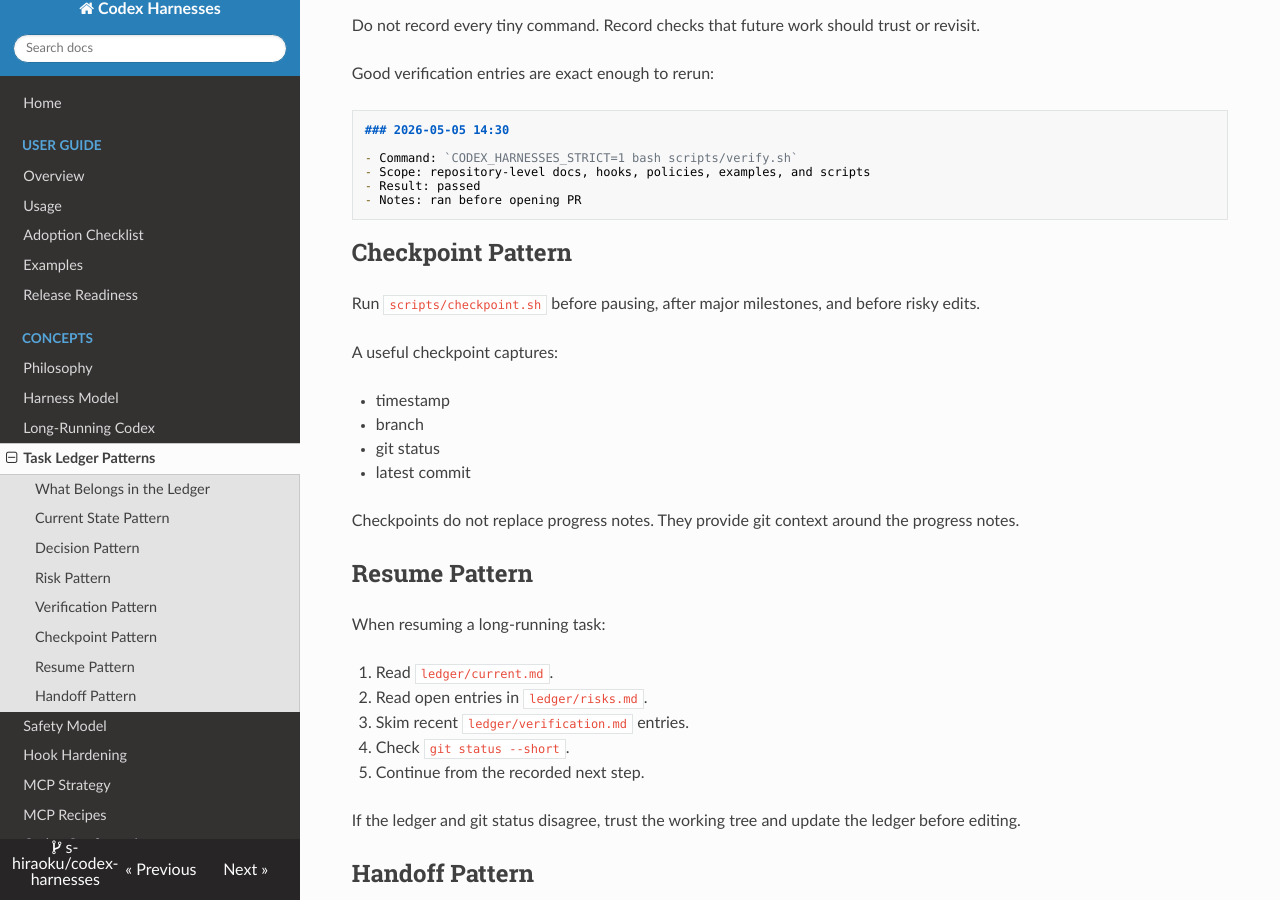
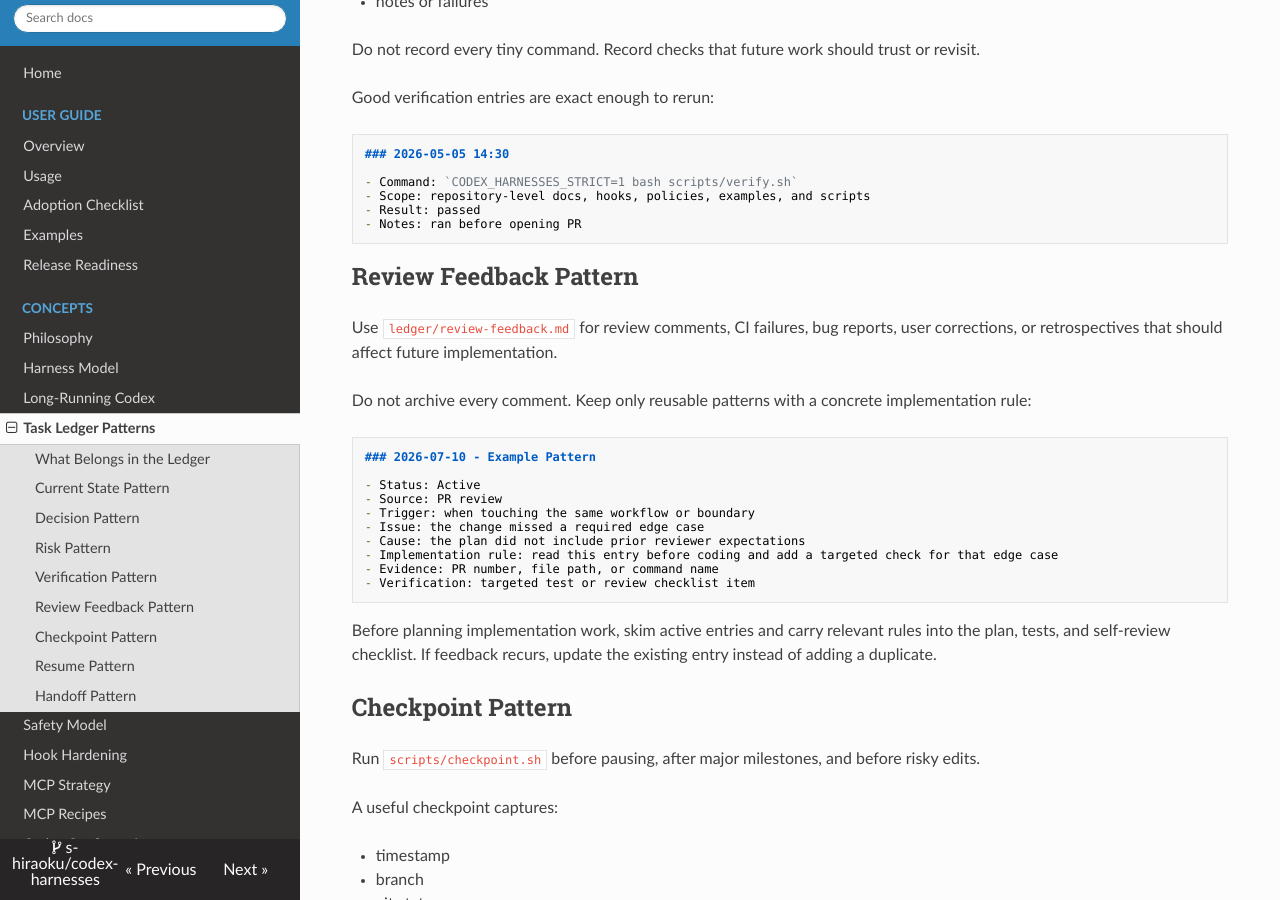
Before and after one commit to s-hiraoku/codex-harnesses, an MkDocs documentation site: the page built from docs/task-ledger-patterns.md, in a window 1280 px wide and 900 px high, scrolled down 2130 px. Built offline with MkDocs 1.6.1, drawn with Linux system fonts in a browser that asks for light colours; nearby versions of some CDN libraries; some of the changed text lies outside the part shown.

Commit message:
Add retrospective codify workflow

````diff
--- a/docs/task-ledger-patterns.md
+++ b/docs/task-ledger-patterns.md
@@ -15,6 +15,7 @@ Put these in the ledger:
 - decisions that affect future edits
 - risks and mitigations
 - verification commands and outcomes
+- reusable review-feedback lessons that future implementation should check
 - blockers and assumptions
 
 Do not put these in the ledger:
@@ -98,6 +99,27 @@ Good verification entries are exact enough to rerun:
 - Notes: ran before opening PR
 ```
 
+## Review Feedback Pattern
+
+Use `ledger/review-feedback.md` for review comments, CI failures, bug reports, user corrections, or retrospectives that should affect future implementation.
+
+Do not archive every comment. Keep only reusable patterns with a concrete implementation rule:
+
+```md
+### 2026-07-10 - Example Pattern
+
+- Status: Active
+- Source: PR review
+- Trigger: when touching the same workflow or boundary
+- Issue: the change missed a required edge case
+- Cause: the plan did not include prior reviewer expectations
+- Implementation rule: read this entry before coding and add a targeted check for that edge case
+- Evidence: PR number, file path, or command name
+- Verification: targeted test or review checklist item
+```
+
+Before planning implementation work, skim active entries and carry relevant rules into the plan, tests, and self-review checklist. If feedback recurs, update the existing entry instead of adding a duplicate.
+
 ## Checkpoint Pattern
 
 Run `scripts/checkpoint.sh` before pausing, after major milestones, and before risky edits.
````
Also changed, not shown: ledger/review-feedback.md (added, +20 -0 lines), skills/implement-to-merge-ready/SKILL.md (+4 -0 lines), skills/retrospective-codify/SKILL.md (added, +59 -0 lines), 2 other files.
